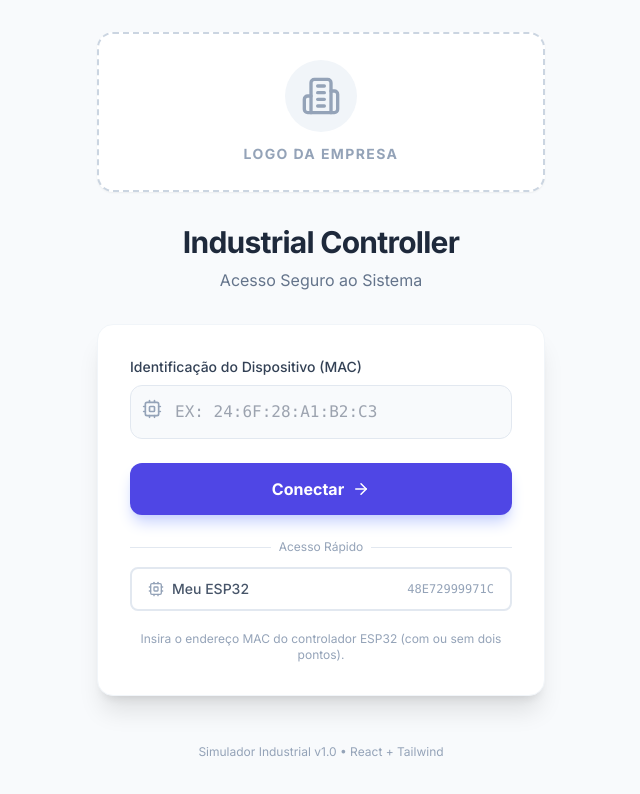
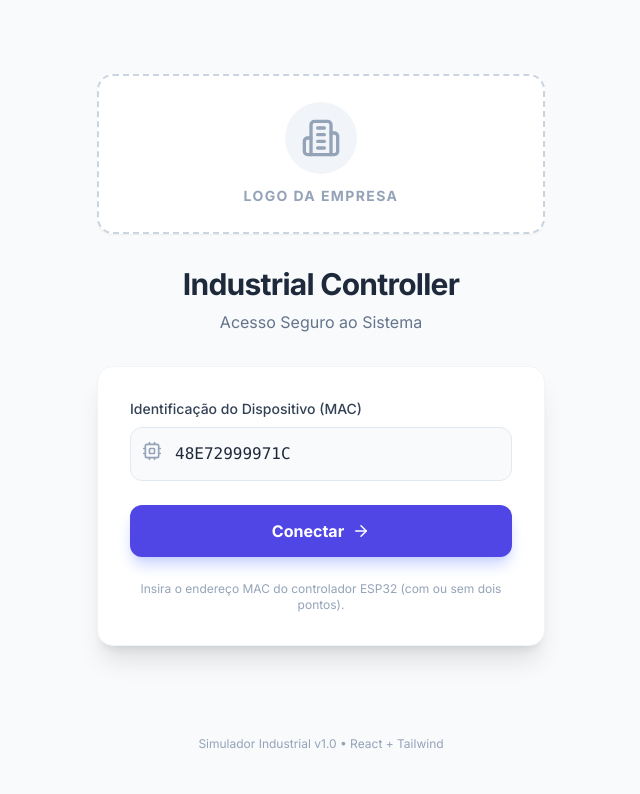
Before and after one commit to diegotamiozzo/control-esp32, a React (Vite) app: page /#/ in a window 1280 px wide. Shown: the top 794 px of the page, without its empty margins (319-959 px from the left). Built offline with nearby package versions, Linux system fonts and the light colour scheme.

Commit message:
Updated CORRECOES_APLICADAS.md

```diff
--- a/context/MachineContext.tsx
+++ b/context/MachineContext.tsx
@@ -363,15 +363,25 @@ export const MachineProvider = ({ children }: { children?: ReactNode }) => {
             const topicCmd = `${TOPIC_PREFIX}/${s.macAddress}/comando`;
             const payload: any = {};
 
-            // Enviar apenas os parâmetros que o ESP32 aceita
+            // Enviar todos os parâmetros
             if (newParams.sp_temp !== undefined) payload.sp_temp = updated.sp_temp;
             if (newParams.sp_umid !== undefined) payload.sp_umid = updated.sp_umid;
             if (newParams.hist_temp !== undefined) payload.hist_temp = updated.hist_temp;
             if (newParams.hist_umid !== undefined) payload.hist_umid = updated.hist_umid;
             if (newParams.temp_unit !== undefined) payload.temp_unit = updated.temp_unit;
+            if (newParams.time_vibrador_on !== undefined) payload.time_vibrador_on = updated.time_vibrador_on;
+            if (newParams.time_vibrador_off !== undefined) payload.time_vibrador_off = updated.time_vibrador_off;
+            if (newParams.time_rosca_sec_on !== undefined) payload.time_rosca_sec_on = updated.time_rosca_sec_on;
+            if (newParams.time_rosca_sec_off !== undefined) payload.time_rosca_sec_off = updated.time_rosca_sec_off;
+            if (newParams.time_alarme_on !== undefined) payload.time_alarme_on = updated.time_alarme_on;
+            if (newParams.time_alarme_off !== undefined) payload.time_alarme_off = updated.time_alarme_off;
+            if (newParams.alarme_enabled !== undefined) payload.alarme_enabled = updated.alarme_enabled;
+            if (newParams.time_chama_atv !== undefined) payload.time_chama_atv = updated.time_chama_atv;
+            if (newParams.time_chama_wait !== undefined) payload.time_chama_wait = updated.time_chama_wait;
 
             if (Object.keys(payload).length > 0) {
                 clientRef.current.publish(topicCmd, JSON.stringify(payload));
+                console.log('⚙️ Parâmetros enviados:', payload);
             }
         }
         return { ...s, params: updated };
--- a/pages/Login.tsx
+++ b/pages/Login.tsx
@@ -4,7 +4,7 @@ import { useMachine } from '../context/MachineContext';
 
 const Login: React.FC = () => {
   const { setMacAddress } = useMachine();
-  const [inputMac, setInputMac] = useState('');
+  const [inputMac, setInputMac] = useState('48E72999971C');
   const [error, setError] = useState('');
 
   const handleConnect = (e: React.FormEvent) => {
@@ -19,11 +19,6 @@ const Login: React.FC = () => {
     } else {
       setError('Formato inválido. Use 12 caracteres hexadecimais (ex: 48E72999971C ou 48:E7:29:99:97:1C)');
     }
-  };
-
-  const quickConnect = (mac: string) => {
-    setInputMac(mac);
-    setMacAddress(mac);
   };
 
   return (
@@ -78,29 +73,8 @@ const Login: React.FC = () => {
             </button>
           </form>
 
-          <div className="mt-6 space-y-3">
-              <div className="relative">
-                  <div className="absolute inset-0 flex items-center">
-                      <div className="w-full border-t border-slate-200"></div>
-                  </div>
-                  <div className="relative flex justify-center text-xs">
-                      <span className="px-2 bg-white text-slate-400">Acesso Rápido</span>
-                  </div>
-              </div>
-
-              <button
-                  type="button"
-                  onClick={() => quickConnect('48E72999971C')}
-                  className="w-full py-2.5 px-4 rounded-lg border-2 border-slate-200 hover:border-indigo-400 hover:bg-indigo-50 transition-all text-sm font-medium text-slate-600 hover:text-indigo-600 flex items-center justify-between group"
-              >
-                  <span className="flex items-center space-x-2">
-                      <Cpu size={16} className="text-slate-400 group-hover:text-indigo-500" />
-                      <span>Meu ESP32</span>
-                  </span>
-                  <span className="font-mono text-xs text-slate-400 group-hover:text-indigo-400">48E72999971C</span>
-              </button>
-
-              <p className="text-xs text-slate-400 text-center pt-2">
+          <div className="mt-6 text-center">
+              <p className="text-xs text-slate-400">
                   Insira o endereço MAC do controlador ESP32 (com ou sem dois pontos).
               </p>
           </div>
```
Also changed, not shown: 2 other files (tests, documents, lock files or other folders).
